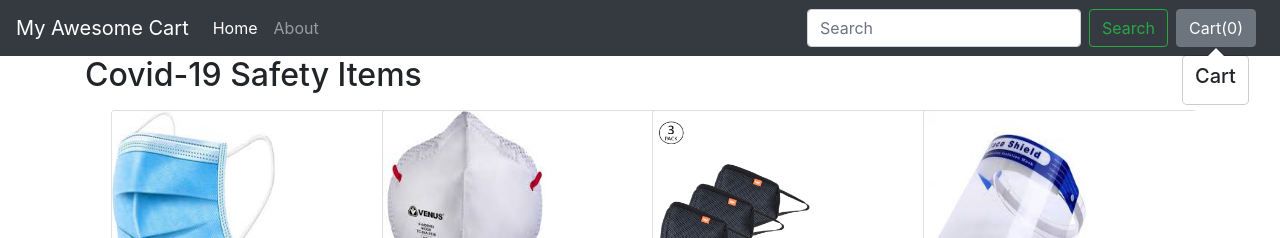
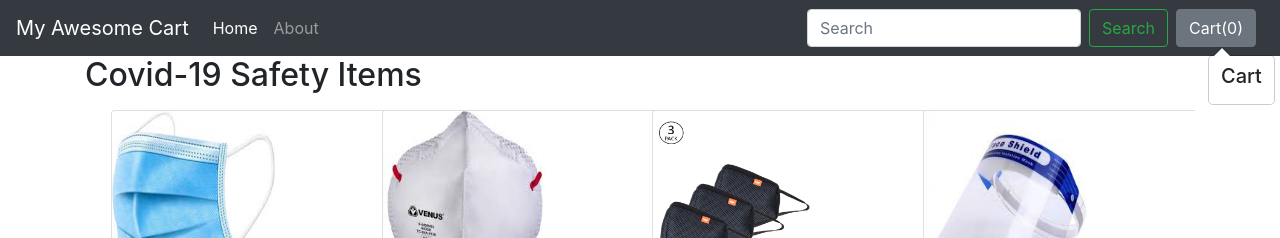
Before and after one commit to anuragkundra21/Django-Eccomerce, a Django app: page /store/ in a window 1280 px wide. Shown: the top 238 px of the page. Run offline with Django 3.2, Linux system fonts and the light colour scheme; data comes from the database, SQL or seed files in the repository; some libraries are stand-ins or nearby versions.

Commit message:
ninth commit

```diff
--- a/templates/store/basic.html
+++ b/templates/store/basic.html
@@ -10,8 +10,13 @@
     <link rel="stylesheet" href="https://stackpath.bootstrapcdn.com/bootstrap/4.2.1/css/bootstrap.min.css" integrity="sha384-GJzZqFGwb1QTTN6wy59ffF1BuGJpLSa9DkKMp0DgiMDm4iYMj70gZWKYbI706tWS" crossorigin="anonymous">
     <title>{% block title %}   {% endblock %}</title>
     <style>
-      {% block css %}   {% endblock %}
+
+      .popover{
+        margin-left: 300px;
+      }
+        {% block css %} {% endblock %}
     </style>
+
   </head>
   <body>
     <nav class="navbar navbar-expand-lg navbar-dark bg-dark">
--- a/templates/store/index.html
+++ b/templates/store/index.html
@@ -118,7 +118,9 @@
   console.log(cart);
   });
 
-  $('#popcart').popover();
+  $('.popover-dismiss').popover({
+  trigger: 'focus'
+})
   updatepopover(cart)
 
   function updatepopover(cart) {
@@ -160,7 +162,7 @@
       localStorage.setItem('cart', JSON.stringify(cart));
       document.getElementById('cart').innerHTML = sum;
       console.log(cart);
-      updatepopover(cart )
+      updatepopover(cart);
   }
   // If plus or minus button is clicked, change the cart as well as the display value
   $('.divpr').on("click", "button.minus", function() {
```
